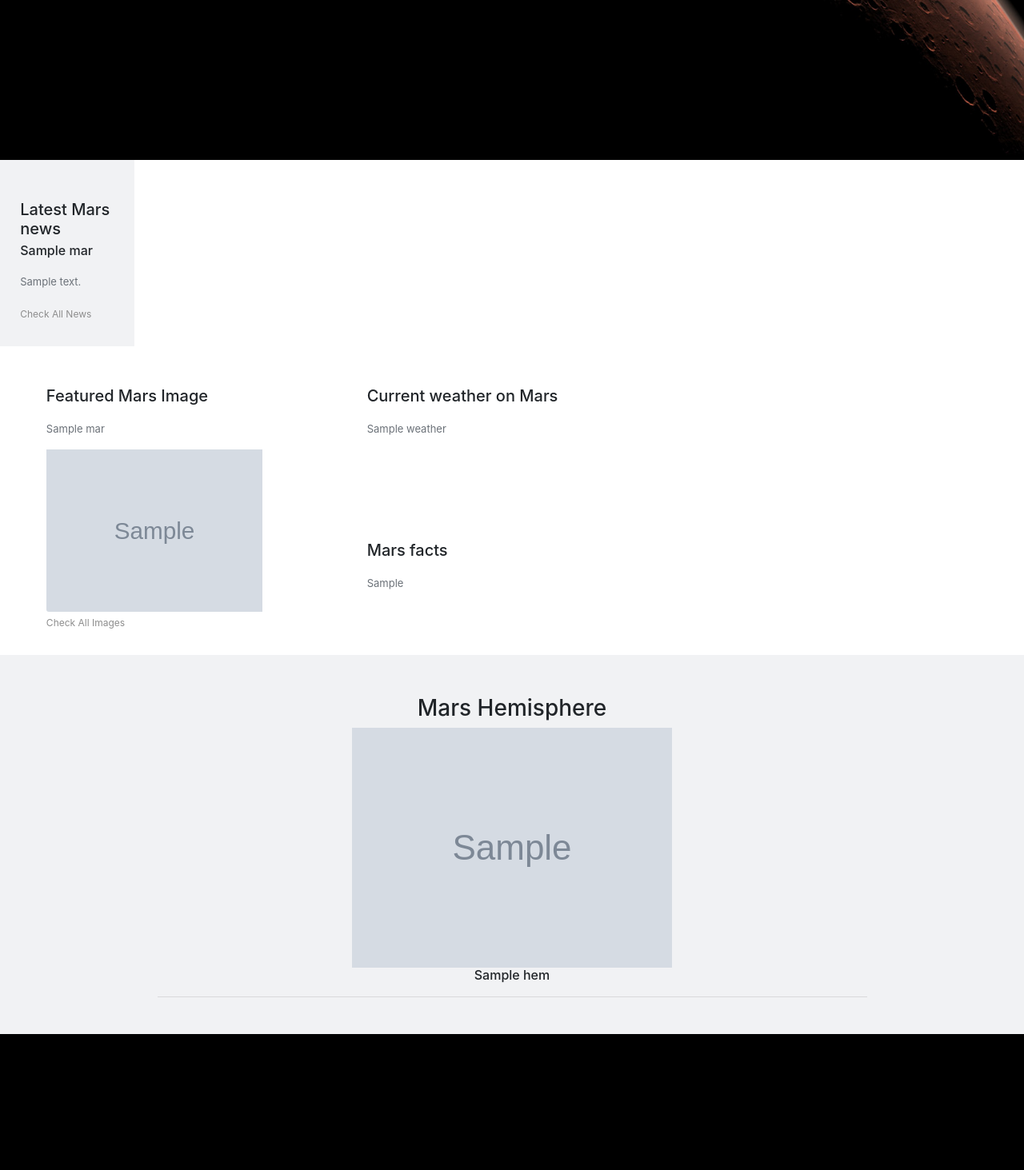
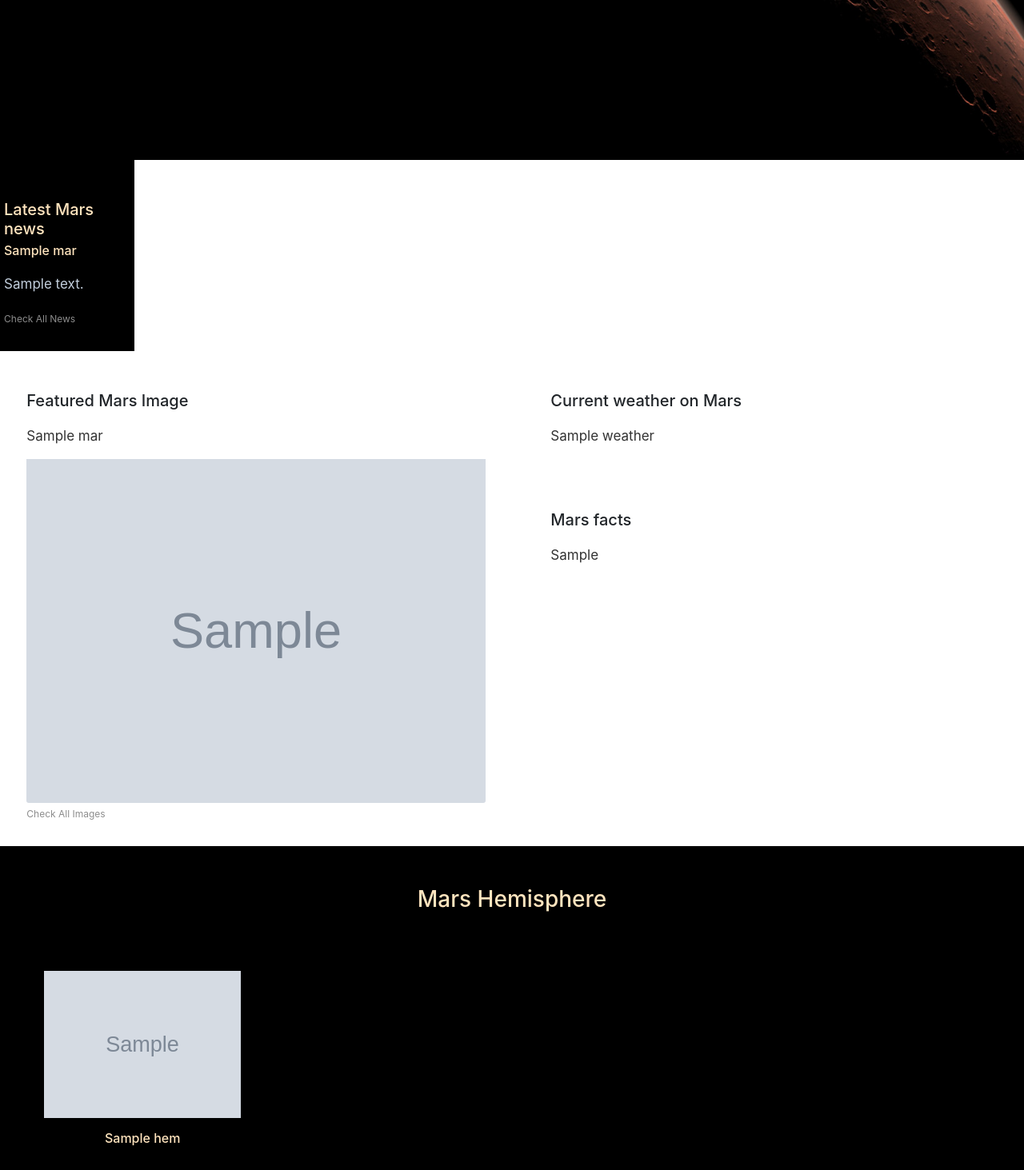
Before and after one commit to farhadOmidvar/Mission_to_Mars, a Flask app: page / in a window 1280 px wide. Shown: the part 550-2013 px from the top of the page at 80% size. Before the commit the page ends 1843 px from the top, so only its background shows below. Run offline with Flask 2, Linux system fonts and the light colour scheme; grey boxes marked "Sample" are stand-in pictures; a database or web service that is not in the repository returns one stand-in record (values such as "Sample title"); some libraries are stand-ins or nearby versions.

Commit message:
updating css

```diff
--- a/static/style.css
+++ b/static/style.css
@@ -44,22 +44,21 @@
 
 
 .card-body {
-	background-color: #f1f2f4;
+	background-color: #000;
 	position: relative;
 	border: 0;
 	margin: 0;
-	padding: 50px 15% 0;
+	padding: 50px 3% 0;
 	padding-bottom: 30px;
 }
 
 .news h5 h6 {
-	color: #000;
-	font: 27px "Source Sans Pro";
+	font: 27px ;
 }
 .news p {
-	color: #6c7279;
+	color: #c2cedc;
 	display: block;
-	font-size: 13px;
+	font-size: 17px;
 	font-style: normal;
 	font-weight: 400;
 	margin-top: 20px;
@@ -70,6 +69,22 @@
 	font-size: 12px;
 }
 
-.hemisphere{
-	margin: auto;
+
+h3{
+	margin-bottom: 3.5rem;
 }
+
+#font{
+	color:#ffe4be;
+}
+
+#dark-font{
+	color: #333333;
+}
+
+.btn-custom, .btn-custom:focus {
+    outline: none;
+    padding: 1em;
+    background-color: #000;
+    border: 0;
+}
--- a/templates/index.html
+++ b/templates/index.html
@@ -21,35 +21,37 @@
       <div class="row no-gutter">
         <div class="card">
           <div class="card-body">
-            <h5 class="card-title">Latest Mars news</h5>
-            <h6 class="card-subtitle mb-2 ">{{ mars.news_title }}</h6>
+            <h5 class="card-title" id="font">Latest Mars news</h5>
+            <h6 class="card-subtitle mb-2 " id="font">{{ mars.news_title }}</h6>
             <p class="card-text">{{ mars.summary }}</p>
             <a href={{ mars.news_url }} target="_blank">Check All News</a>
           </div>
         </div>
       </div>
       <div class="row no-gutter img-table">
-        <div class="card-group">
+        <div class="col-md-6" >
           <div class="card">
             <div class="card-body" id="img-table">
               <h5 class="card-title">Featured Mars Image</h5>
-              <p class="card-text">{{ mars.featured_image_title }}</p>
+              <p class="card-text" id="dark-font">{{ mars.featured_image_title }}</p>
               <img class="card-img-bottom" src="{{ mars.featured_image }}" alt="Featured Mars Image">
               <a href={{ mars.jpl_url }} target="_blank">Check All Images</a>
             </div>
           </div>
+        </div>
+        <div class="col-md-6" >
           <div class="card">
             <div class="card-body" id="img-table">
               <div class="col-md-12">
                 <h5 class="card-title">Current weather on Mars</h5>
-                <p class="card-text">{{ mars.weather }}</p>
+                <p class="card-text" id="dark-font">{{ mars.weather }}</p>
               </div>
             </div>
             <div class="card-body" id="img-table">
               <div class="col-md-12">
                 <div>
                   <h5 class="card-title">Mars facts</h5>
-                  <p class="card-text">{{ mars.fact_table | safe }}</p>
+                  <p class="card-text"id="dark-font" >{{ mars.fact_table | safe }}</p>
                 </div>
               </div>
             </div>
@@ -57,19 +59,20 @@
         </div>
       </div>
     </div>
-    <div class="row no-gutter">
+  </div>
+  <div class="row">
     <div class="card-body id="image"">
       <div class="col-md-12">
-          <h3 align="center" ">Mars Hemisphere</h3>
+        <h3 align="center" id="font">Mars Hemisphere</h3>
+        <div class="row">
           {% for hem in mars.hemisphere_image_urls%}
-            <div class="row">
-                <div class="hemisphere">
-                  <a href="{{ hem.img_url }}"><img src="{{ hem.img_url}}" class=" img-fluid"  alt="{{hem.title}}"></a>
-                  <h6 class="card-text" align="center">{{hem.title}}</h6>
+            <div class="col-md-3">
+              <button type="button" class="btn-custom" data-toggle="modal" data-target="{{ hem.img_url}}"><img src="{{ hem.img_url}}" class=" img-fluid"  alt="{{hem.title}}">
+              </button>
+              <h6 class="card-text" align="center" id="font">{{hem.title}}</h6>
             </div>
+          {% endfor %}
         </div>
-              <hr>
-          {% endfor %}
       </div>
     </div>
   </div>
```
Lines whose indentation alone changed are shown as unchanged.
